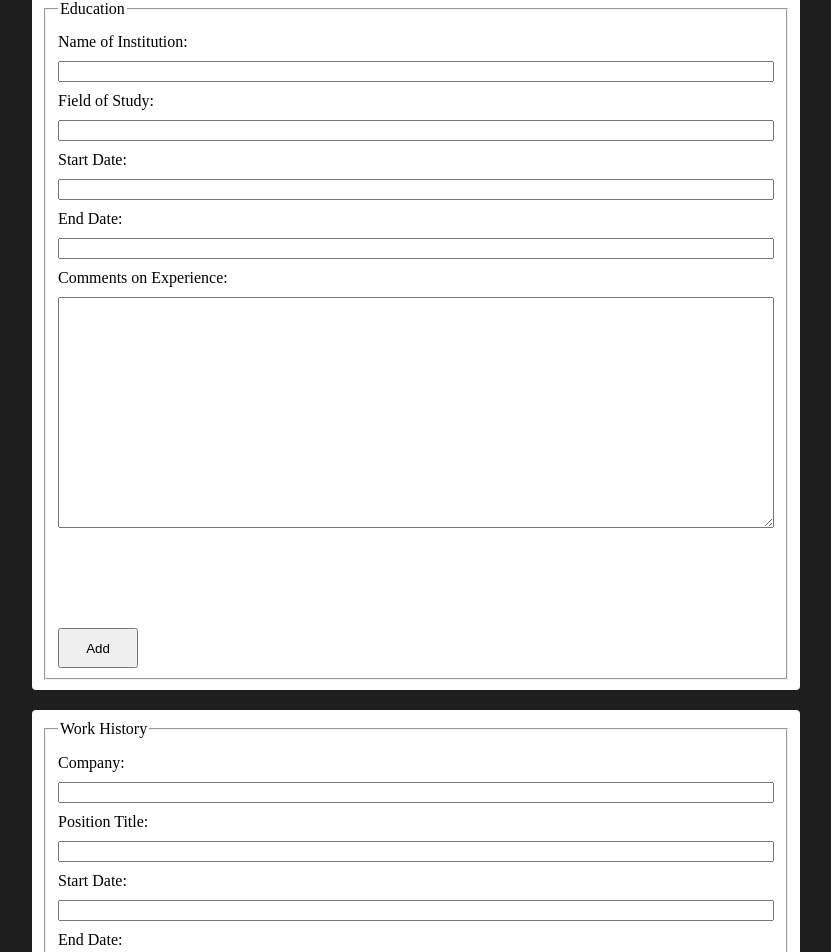
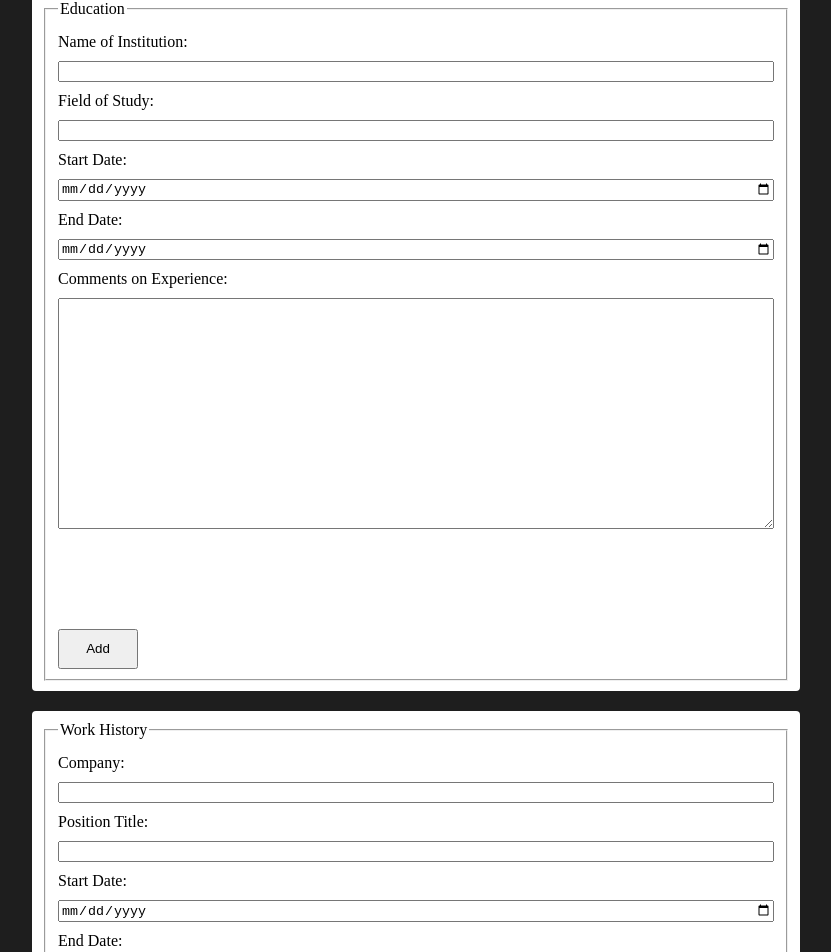
Before and after one commit to sjbrick002/cv-project, a React (Create React App) app: page / in a window 1280 px wide. Shown: the part 283-1235 px from the top of the page, without its empty margins (224-1055 px from the left). Built offline with nearby package versions, Linux system fonts and the light colour scheme.

Commit message:
Added event listeners to submit and edit buttons to disable or enable form inputs respectively

```diff
--- a/src/App.js
+++ b/src/App.js
@@ -17,21 +17,31 @@ class App extends React.Component {
     this.addWorkEntries = this.addWorkEntries.bind(this);
     this.removeWorkEntries = this.removeWorkEntries.bind(this);
     this.resetEntries = this.resetEntries.bind(this);
+    this.submit = this.submit.bind(this);
+    this.edit = this.edit.bind(this);
   };
   addSchoolEntries() {
-    this.setState({educationEntriesCount: this.state.educationEntriesCount + 1})
+    this.setState({educationEntriesCount: this.state.educationEntriesCount + 1});
   };
   removeSchoolEntries() {
-    this.setState({educationEntriesCount: this.state.educationEntriesCount - 1})
+    this.setState({educationEntriesCount: this.state.educationEntriesCount - 1});
   };
   addWorkEntries() {
-    this.setState({workEntriesCount: this.state.workEntriesCount + 1})
+    this.setState({workEntriesCount: this.state.workEntriesCount + 1});
   };
   removeWorkEntries() {
-    this.setState({workEntriesCount: this.state.workEntriesCount - 1})
+    this.setState({workEntriesCount: this.state.workEntriesCount - 1});
   };
   resetEntries() {
-    this.setState({educationEntriesCount: 1, workEntriesCount: 1})
+    this.setState({educationEntriesCount: 1, workEntriesCount: 1});
+  };
+  submit() {
+    let formItemList = document.querySelectorAll("input, textarea, div.button-set > button");
+    formItemList.forEach(item => item.setAttribute("disabled",""));
+  };
+  edit() {
+    let formItemList = document.querySelectorAll("input, textarea, button");
+    formItemList.forEach(item => item.removeAttribute("disabled"));
   };
   render() {
     return (
@@ -40,8 +50,8 @@ class App extends React.Component {
           <Contact/>
           <Education schoolCount={this.state.educationEntriesCount} addEntry={this.addSchoolEntries} removeEntry={this.removeSchoolEntries}/>
           <Work workCount={this.state.workEntriesCount} addEntry={this.addWorkEntries} removeEntry={this.removeWorkEntries}/>
-          <button type="button">Submit</button>
-          <button type="button">Edit</button>
+          <button type="button" onClick={this.submit}>Submit</button>
+          <button type="button" onClick={this.edit}>Edit</button>
           <button type="reset" onClick={this.resetEntries}>Clear</button>
         </form>
       </div>
--- a/src/components/Education.js
+++ b/src/components/Education.js
@@ -8,9 +8,9 @@ function School(i) {
             <label htmlFor={`fieldOfStudy-${i}`}>Field of Study:</label>
             <input type="text" id={`fieldOfStudy-${i}`}/>
             <label htmlFor={`startSchoolDate-${i}`}>Start Date:</label>
-            <input type="text" id={`startSchoolDate-${i}`}/>
+            <input type="date" id={`startSchoolDate-${i}`}/>
             <label htmlFor={`endSchoolDate-${i}`}>End Date:</label>
-            <input type="text" id={`endSchoolDate-${i}`}/>
+            <input type="date" id={`endSchoolDate-${i}`}/>
             <label htmlFor={`commentsOnEducation-${i}`}>Comments on Experience:</label>
             <textarea id={`commentsOnEducation-${i}`} rows="15"></textarea>
         </div>
--- a/src/components/Work.js
+++ b/src/components/Work.js
@@ -8,9 +8,9 @@ function Job(i) {
             <label htmlFor={`positionTitle-${i}`}>Position Title:</label>
             <input type="text" name="positionTitle" id={`positionTitle-${i}`}/>
             <label htmlFor={`startWorkDate-${i}`}>Start Date:</label>
-            <input type="text" name="startWorkDate" id={`startWorkDate-${i}`}/>
+            <input type="date" name="startWorkDate" id={`startWorkDate-${i}`}/>
             <label htmlFor={`endWorkDate-${i}`}>End Date:</label>
-            <input type="text" name="endWorkDate" id={`endWorkDate-${i}`}/>
+            <input type="date" name="endWorkDate" id={`endWorkDate-${i}`}/>
             <label htmlFor={`responsibilities-${i}`}>Position      Responsibilities:</label>
             <textarea name="responsibilities" id={`responsibilities-${i}`} rows="15"></textarea>
         </div>
```
